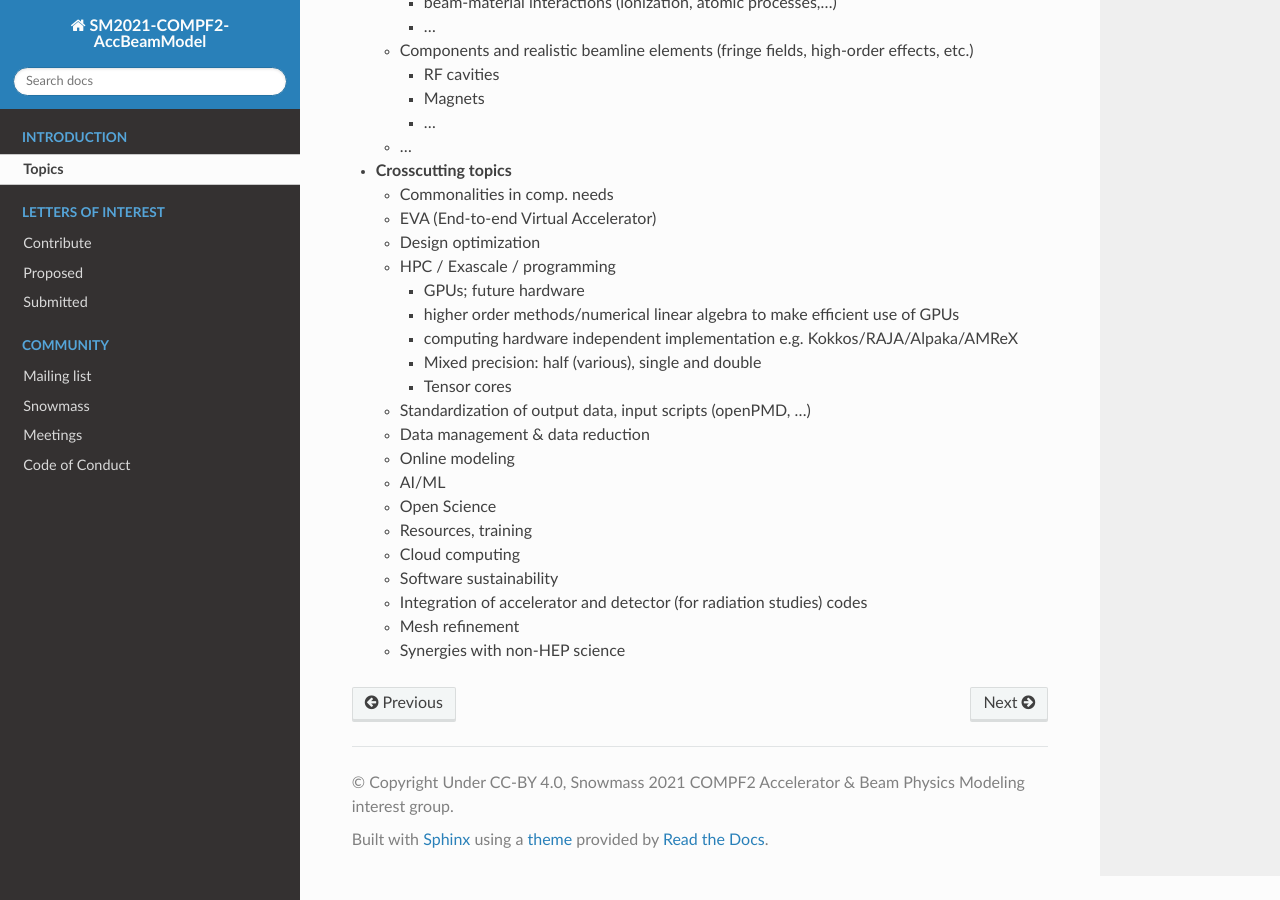
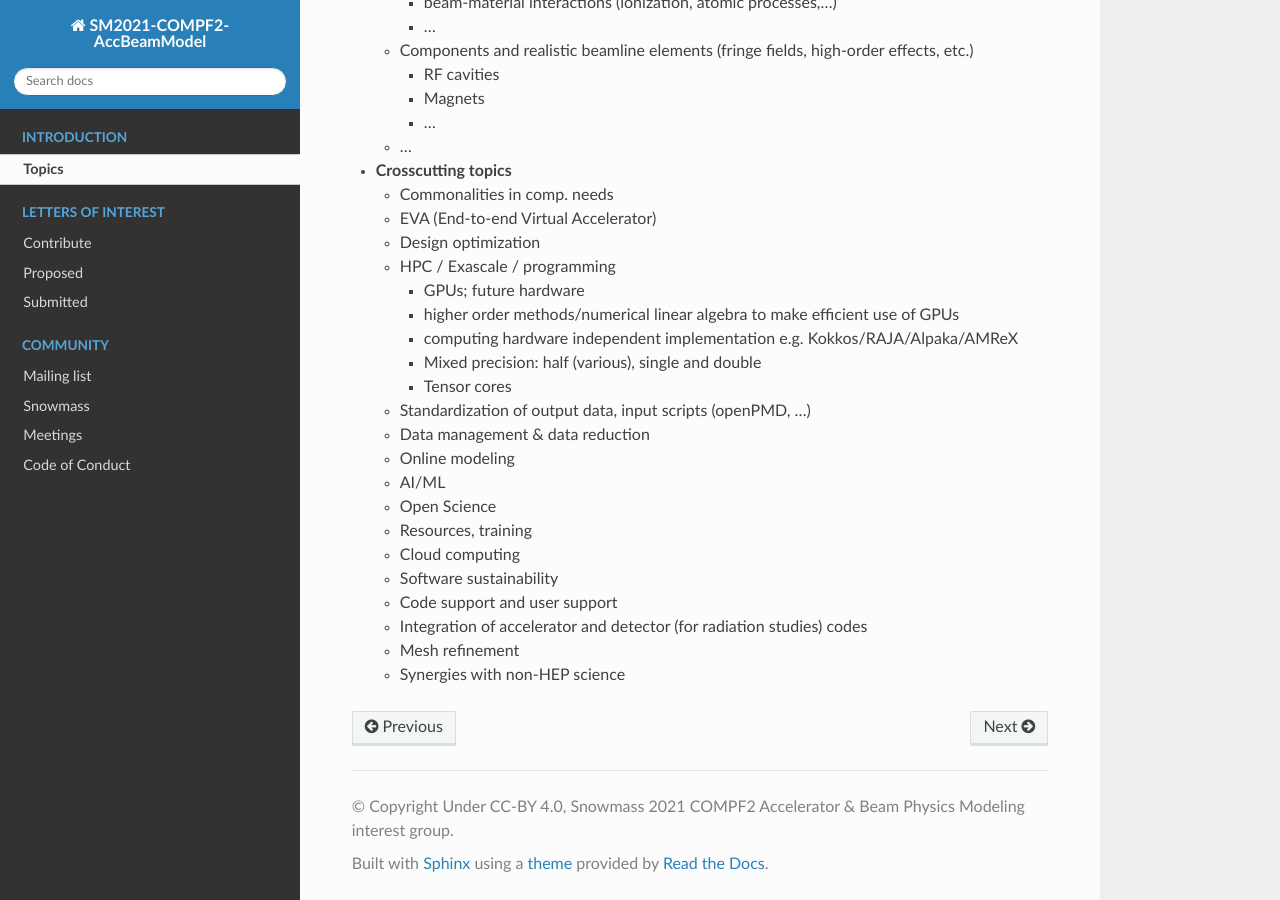
Before and after one commit to snowmass-compf2-accbeammodel/snowmass-compf2-accbeammodel.github.io, a Sphinx documentation site: the page built from docs/source/introduction/topics.rst, in a window 1280 px wide and 900 px high, scrolled down 1057 px. Built offline with Sphinx 7.4.7 and the Read the Docs theme 2.0.0, drawn with Linux system fonts in a browser that asks for light colours.

Commit message:
Added a couple of topics.

```diff
--- a/docs/source/introduction/topics.rst
+++ b/docs/source/introduction/topics.rst
@@ -73,6 +73,7 @@ As the *Accelerator & beam physics modeling* interest group in the `Theoretical
   * Resources, training
   * Cloud computing
   * Software sustainability
+  * Code support and user support
   * Integration of accelerator and detector (for radiation studies) codes
   * Mesh refinement
   * Synergies with non-HEP science
```
